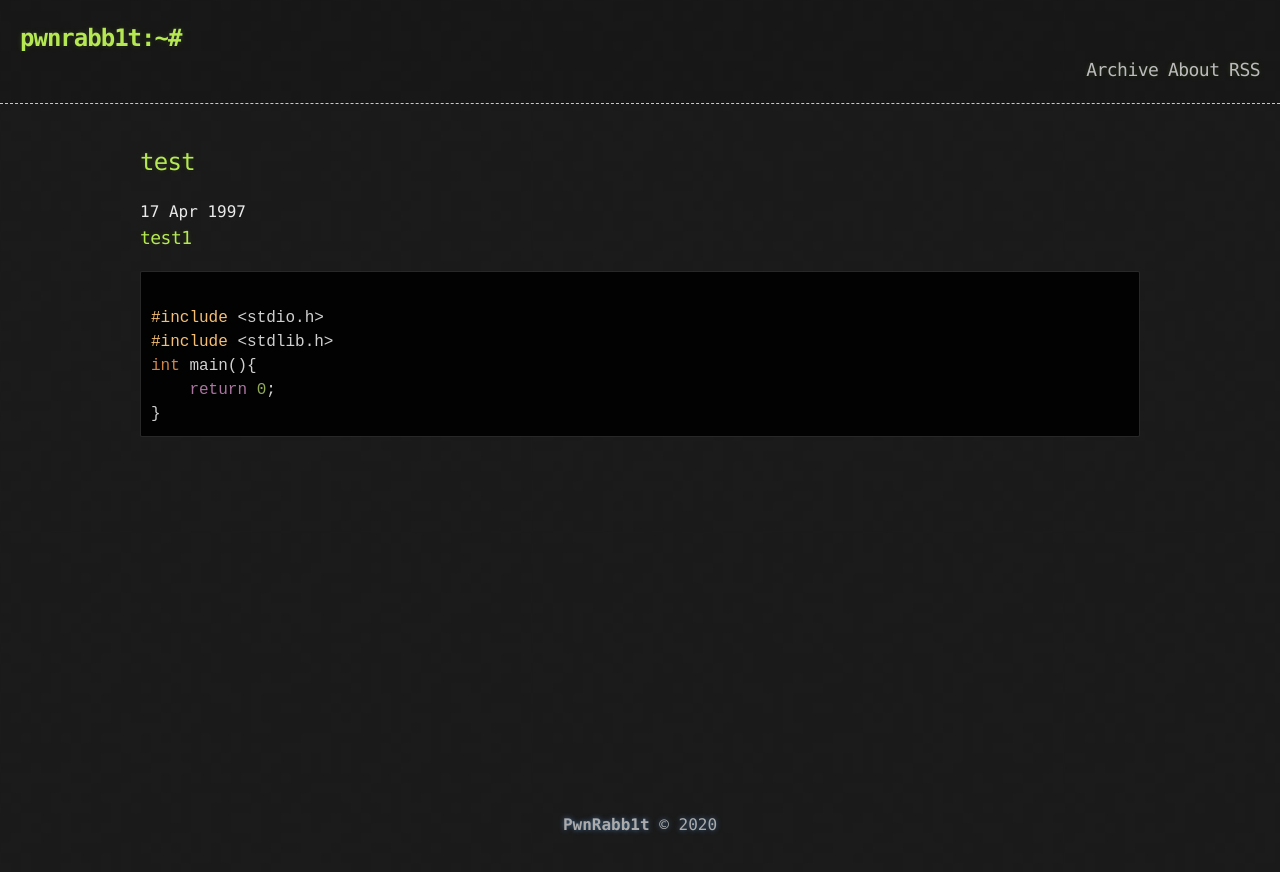
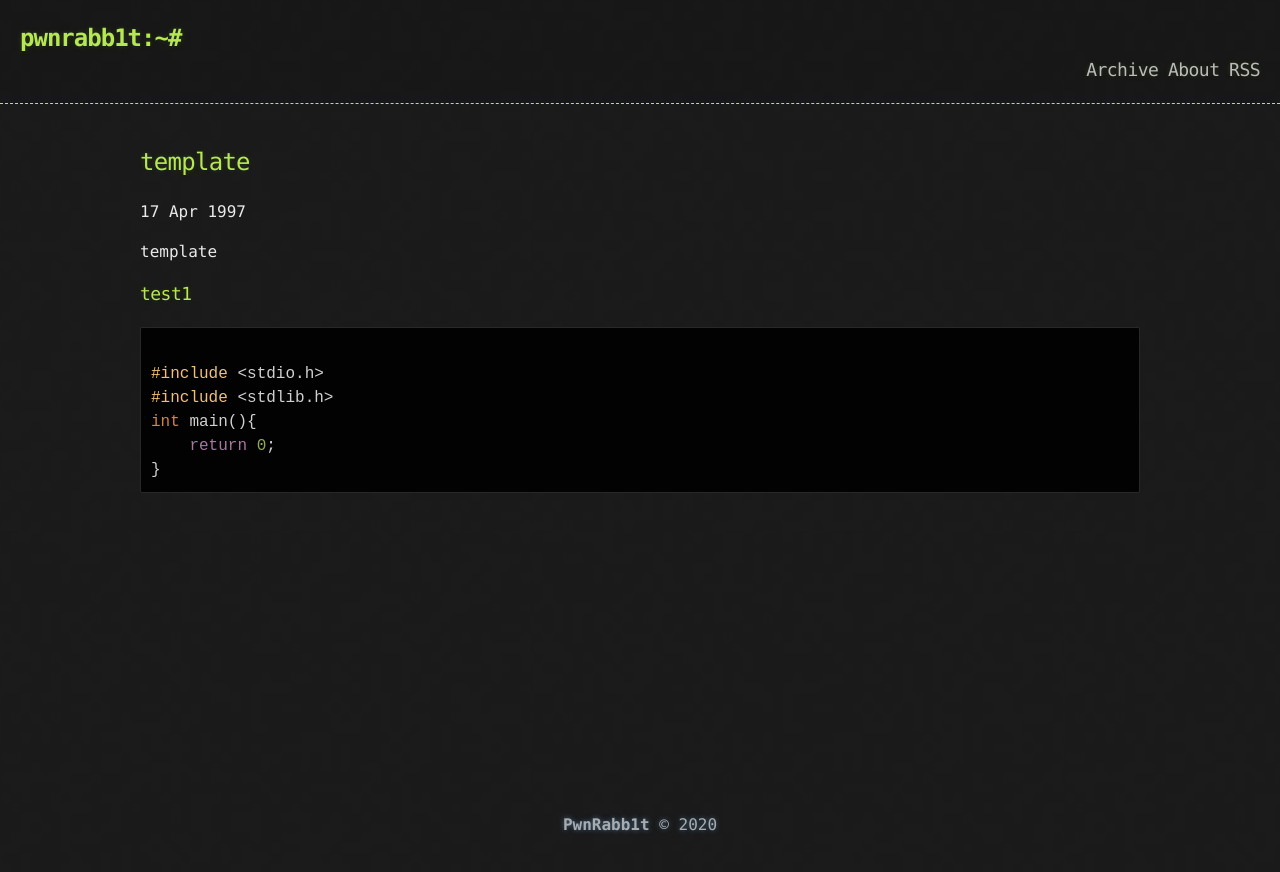
Before and after one commit to rtfingc/rtfingc.github.io, a Jekyll site: the page built from _posts/1997-04-17-template.md, in a window 1280 px wide. Shown: the top 872 px of the page. Built offline with Jekyll 4.4.1, drawn with Linux system fonts in a browser that asks for light colours.

````diff
--- a/_posts/1997-04-17-template.md
+++ b/_posts/1997-04-17-template.md
@@ -1,10 +1,13 @@
 ---
-title: test
+title: template
+layout: post
 published: true
 ---
 
+
+template
+<!--more-->
 ### test1
-<!-- more -->
 
 ```c
 
````
Also changed, not shown: 3 other files.
